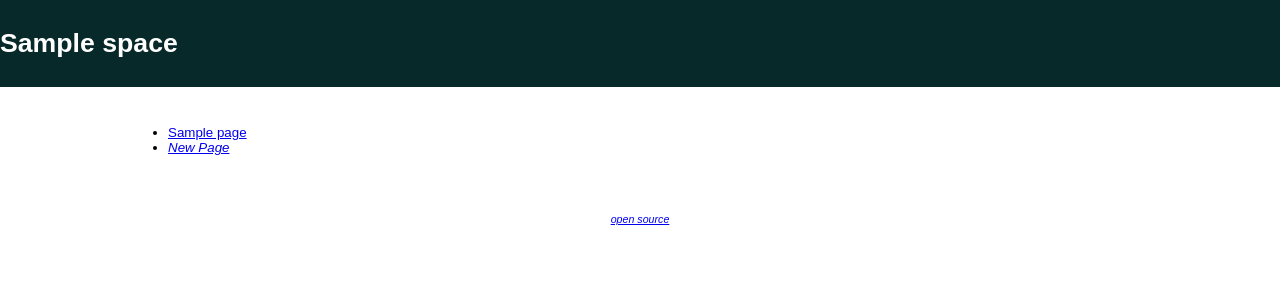
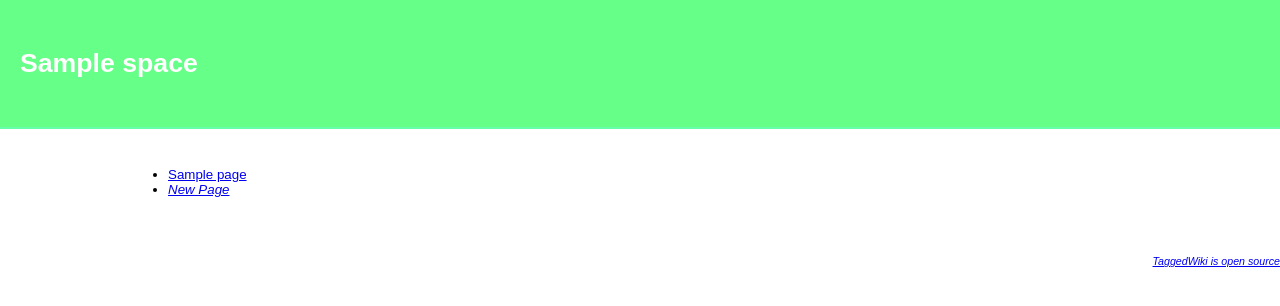
Before and after one commit to jarofgreen/TaggedWiki, a Python web app: template templates/space.html in a window 1280 px wide. Shown: the top 306 px of the page. Run offline with Jinja, Linux system fonts and the light colour scheme; the template is opened without the code that fills it: most values are stand-ins (such as "Sample title", 1, 10 or a date in 2020); some libraries are stand-ins or nearby versions.

Commit message:
page colours and minor ui

```diff
--- a/templates/base.html
+++ b/templates/base.html
@@ -14,8 +14,9 @@
 			#title {
 				padding: 10px 0px;
 				width:100%;
-				background: #082929;
+				background: #6f8;
 				background-repeat: repeat-x;
+				border-bottom: solid 2px #6fa;
 			}
 			#content {
 				text-align: left;
@@ -40,12 +41,13 @@
 			textarea#id_Body { width: 100%; height: 400px;	}
 			textarea#id_AddANewTag { width: 400px; height: 50px;	}
 			#footer {
-				text-align: center;
+				clear: both;
+				text-align: right;
 				font-size: 80%;
 				font-style: italic;
 			}
 			div.pageContents span.tag {
-				border: 4px solid #cc0;
+				border: 4px solid #6f8;
 			}
 		</style>
 	</head>
@@ -53,11 +55,11 @@
 
 	<div id="content">
 
-		<div id="title"><h1>{% block title %}TaggedWiki{% endblock %}</h1></div>
+		<div id="title"><div style="padding: 20px"><h1>{% block title %}TaggedWiki{% endblock %}</h1></div></div>
 
 		<div id="text">{% block content %}Content{% endblock %}</div>
 		<div id="footer">
-			<a href="http://github.com/jarofgreen/TaggedWiki/tree/master">open source</a>
+			<a href="http://github.com/jarofgreen/TaggedWiki/tree/master">TaggedWiki is open source</a>
 		</div>
 
 	</div>
```
Also changed, not shown: templates/viewPage.html (+4 -4 lines).
